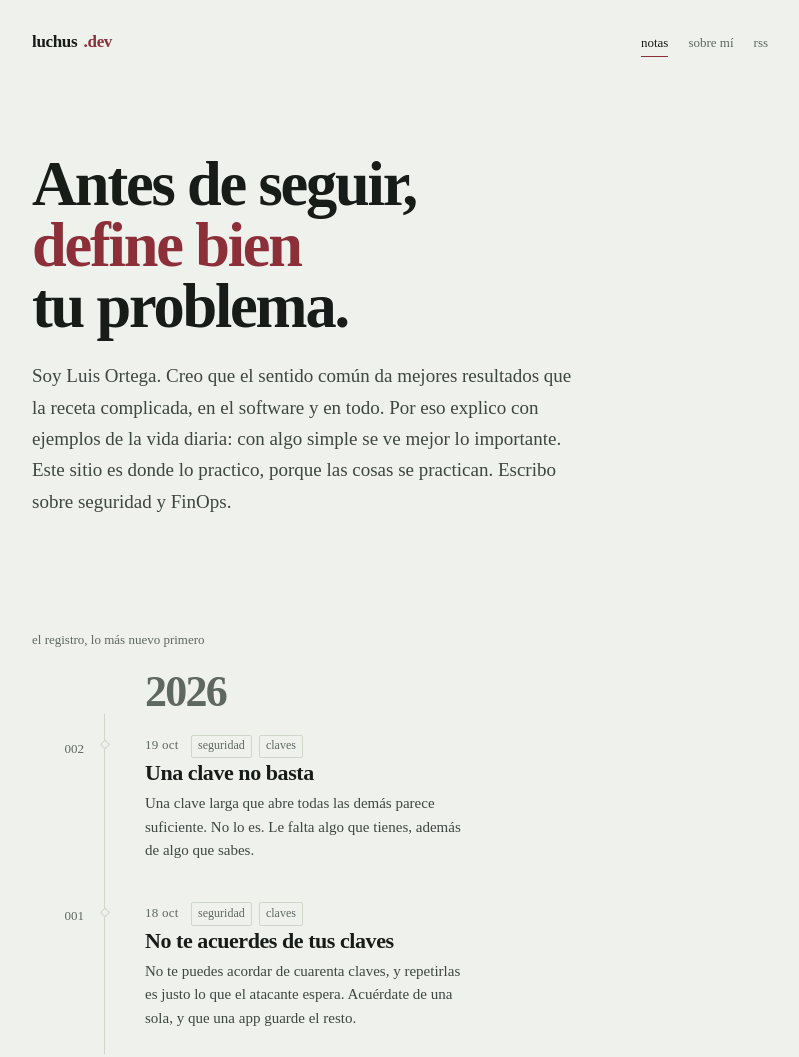
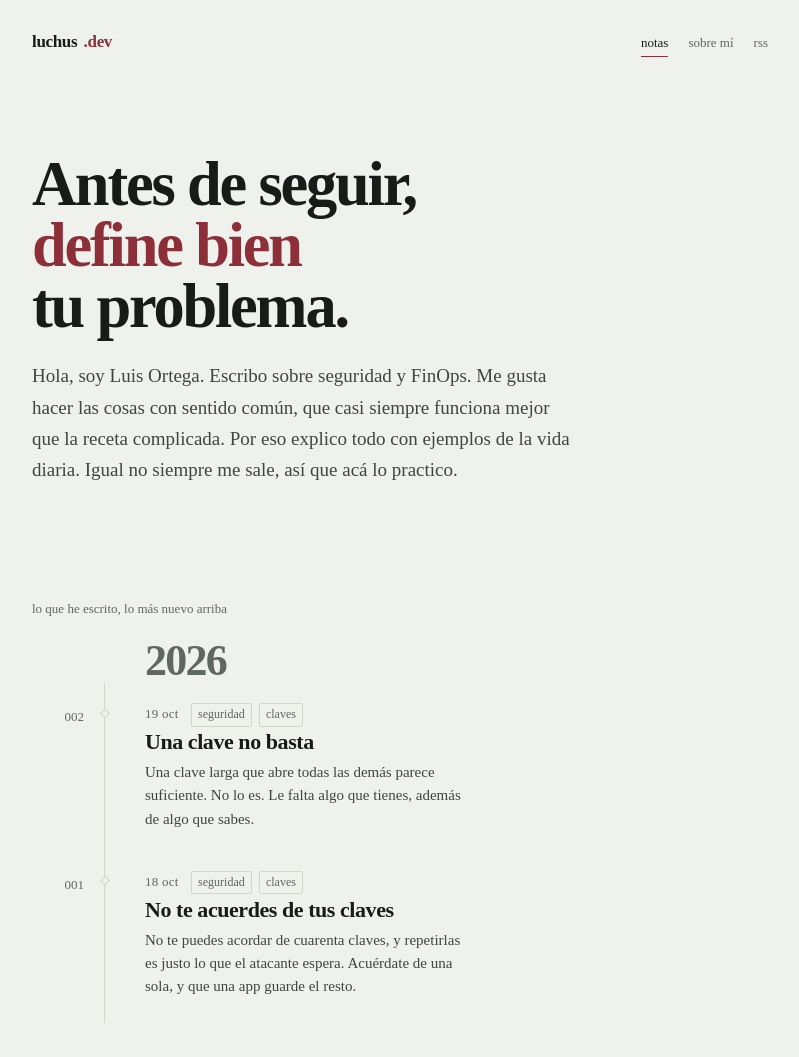
Before and after one commit to lortega/luchus-dev, an Astro site: page / in a window 1280 px wide. Shown: the top 1057 px of the page, without its empty margins (240-1039 px from the left). Built offline with nearby package versions, Linux system fonts and the light colour scheme; Astro itself is replaced by a stand-in of ours.

Commit message:
Ajusta la portada

```diff
--- a/src/pages/index.astro
+++ b/src/pages/index.astro
@@ -26,14 +26,13 @@ for (const entry of entries) {
         Antes de seguir, <em>define bien</em> tu problema.
       </h1>
       <p class="portada__nota">
-        Soy {SITE.author}. Creo que el sentido común da mejores resultados que la receta
-        complicada, en el software y en todo. Por eso explico con ejemplos de la vida diaria: con
-        algo simple se ve mejor lo importante. Este sitio es donde lo practico, porque las cosas se
-        practican. Escribo sobre seguridad y FinOps.
+        Hola, soy {SITE.author}. Escribo sobre seguridad y FinOps. Me gusta hacer las cosas con
+        sentido común, que casi siempre funciona mejor que la receta complicada. Por eso explico
+        todo con ejemplos de la vida diaria. Igual no siempre me sale, así que acá lo practico.
       </p>
     </section>
 
-    <p class="tesis-nota">el registro, lo más nuevo primero</p>
+    <p class="tesis-nota">lo que he escrito, lo más nuevo arriba</p>
 
     {
       rows.length === 0 ? (
```
